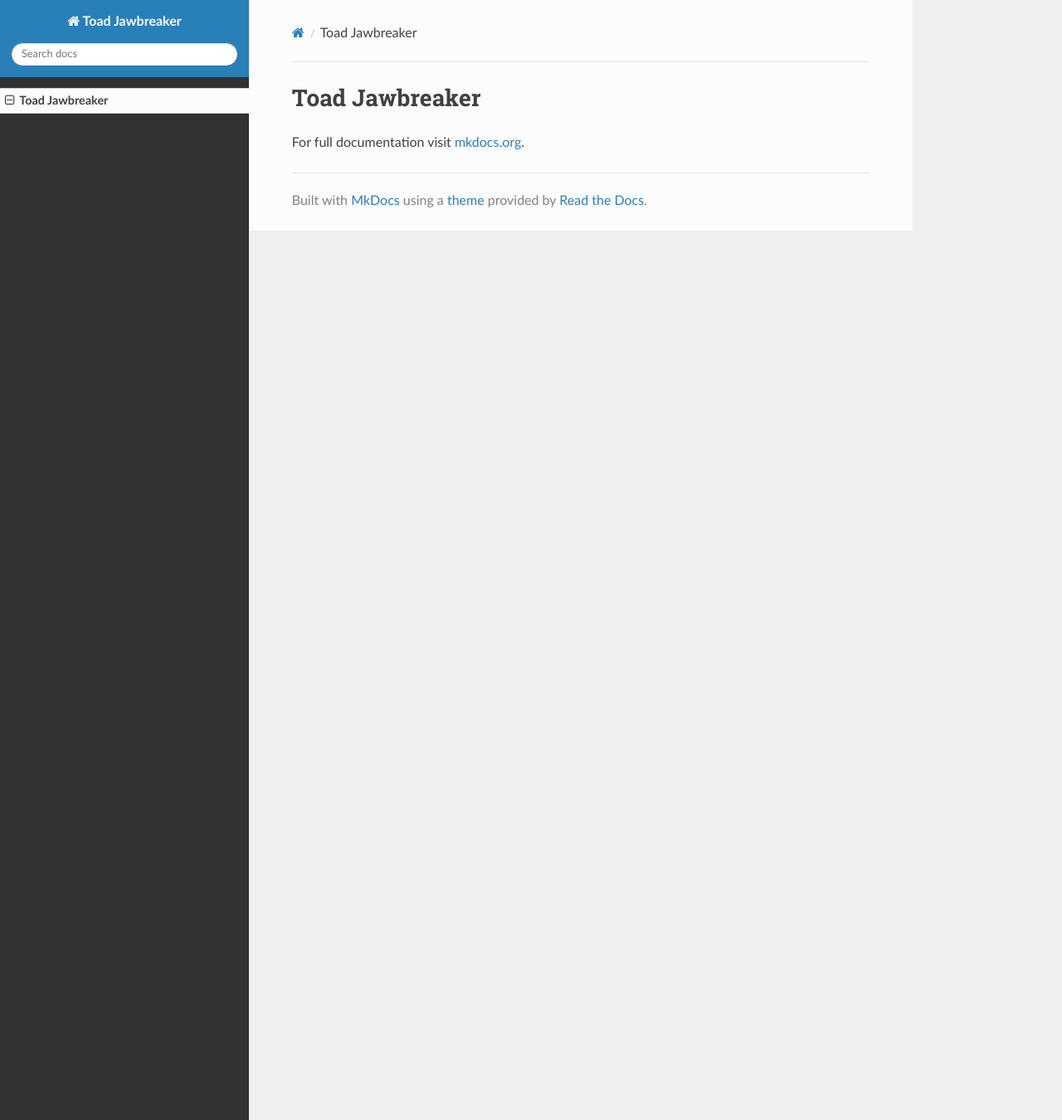
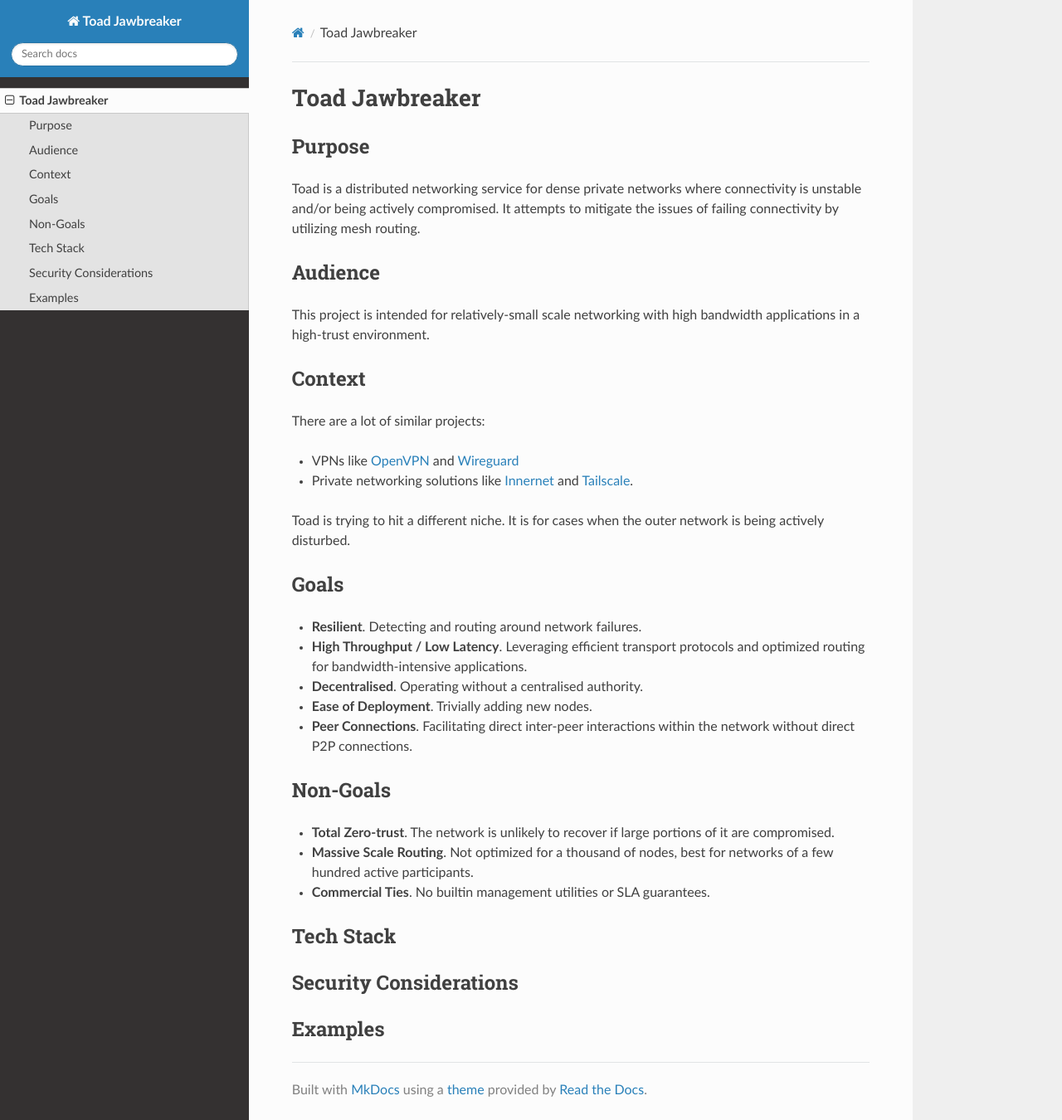
Before and after one commit to ktnlvr/toad-jawbreaker, an MkDocs documentation site: the page built from docs/index.md, in a window 1280 px wide and 1350 px high. Shown: the whole window at 83% size. Built offline with MkDocs 1.6.1, drawn with Linux system fonts in a browser that asks for light colours; nearby versions of some CDN libraries.

Commit message:
Write out the document stub

```diff
--- a/docs/index.md
+++ b/docs/index.md
@@ -1,3 +1,38 @@
 # Toad Jawbreaker
 
-For full documentation visit [mkdocs.org](https://www.mkdocs.org).
+## Purpose
+
+Toad is a distributed networking service for dense private networks where connectivity is unstable and/or being actively compromised. It attempts to mitigate the issues of failing connectivity by utilizing mesh routing.
+
+## Audience
+
+This project is intended for relatively-small scale networking with high bandwidth applications in a high-trust environment.
+
+## Context
+
+There are a lot of similar projects:
+
+- VPNs like [OpenVPN](https://openvpn.net/) and [Wireguard](https://www.wireguard.com/)
+- Private networking solutions like [Innernet](https://github.com/tonarino/innernet) and [Tailscale](https://tailscale.com/).
+
+Toad is trying to hit a different niche. It is for cases when the outer network is being actively disturbed.
+
+## Goals
+
+- **Resilient**. Detecting and routing around network failures.
+- **High Throughput / Low Latency**. Leveraging efficient transport protocols and optimized routing for bandwidth-intensive applications.
+- **Decentralised**. Operating without a centralised authority.
+- **Ease of Deployment**. Trivially adding new nodes.
+- **Peer Connections**. Facilitating direct inter-peer interactions within the network without direct P2P connections.
+
+## Non-Goals
+
+- **Total Zero-trust**. The network is unlikely to recover if large portions of it are compromised.
+- **Massive Scale Routing**. Not optimized for a thousand of nodes, best for networks of a few hundred active participants.
+- **Commercial Ties**. No builtin management utilities or SLA guarantees.
+
+## Tech Stack
+
+## Security Considerations
+
+## Examples
```
